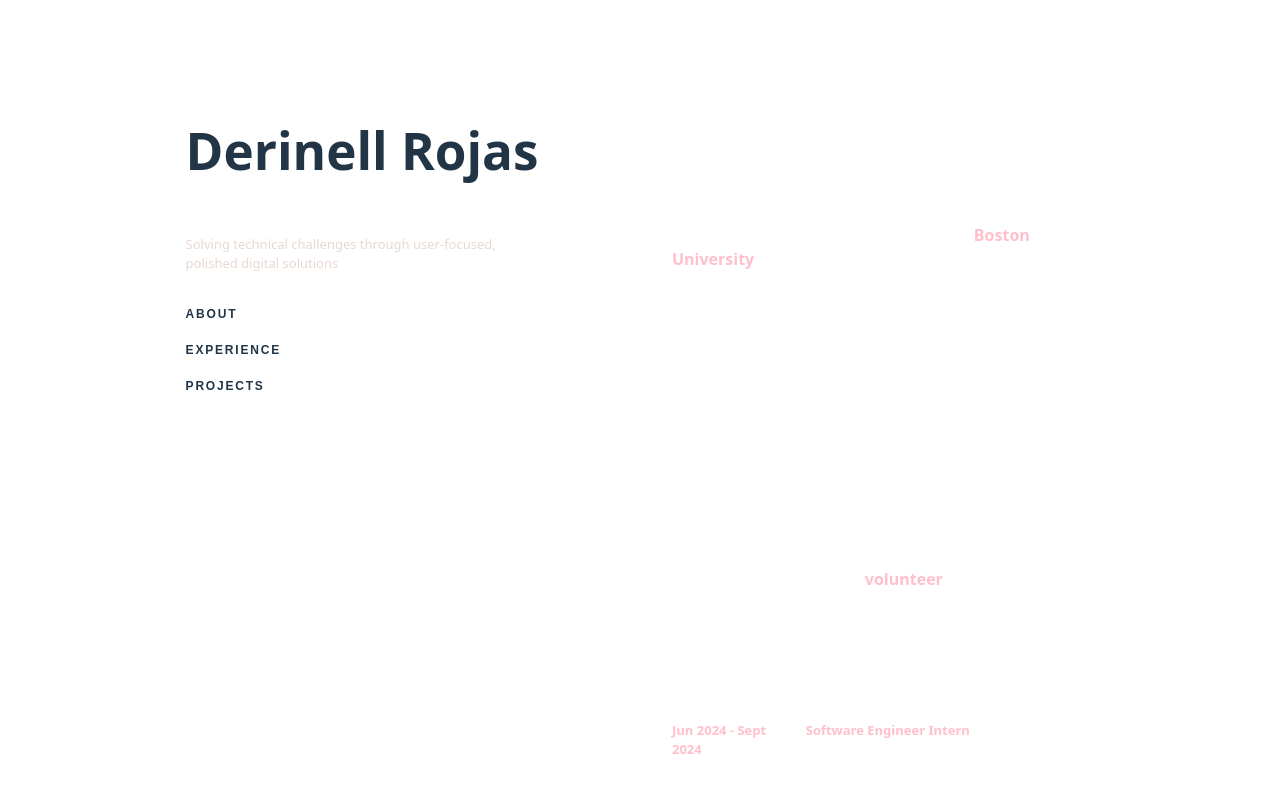
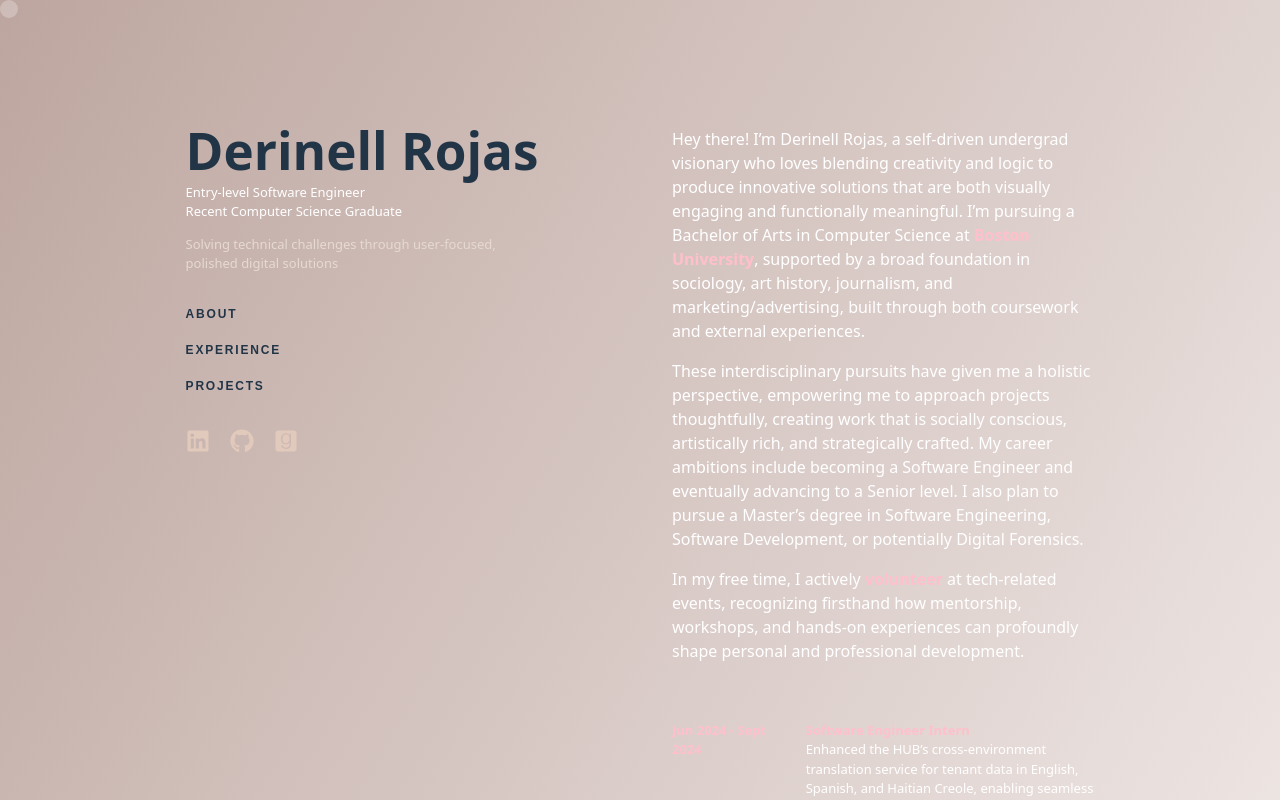
Before and after one commit to drojaa/portfolio, a React (Vite) app: page / in a window 1280 px wide. Shown: the top 800 px of the page. Built offline with nearby package versions, Linux system fonts and the light colour scheme.

Commit message:
Mouse + Animations

```diff
--- a/src/components/Links/Links.css
+++ b/src/components/Links/Links.css
@@ -5,9 +5,14 @@
     display: flex;
     font-size: x-large;
     margin-top: 7%;
-    gap: 10px;
+    gap: 20px;
 }
 
 .icon{
+    color: #e1c9bc;;
+}
+
+.icon:hover{
     color: white;
+
 }
--- a/src/components/Nav/Nav.css
+++ b/src/components/Nav/Nav.css
@@ -15,3 +15,13 @@ ul {
    margin-top: 5%;
 
 }
+
+li {
+    transition: transform 0.3s ease, color 0.3s ease;
+}
+
+li:hover{
+
+    transform: scale(1.3);
+    color: #FF6F61;
+}
--- a/src/index.css
+++ b/src/index.css
@@ -12,8 +12,22 @@
   -webkit-font-smoothing: antialiased;
   -moz-osx-font-smoothing: grayscale;
 
+  background: linear-gradient(120deg, #9B786F, #fffdfc);
+  background-size: 200% 200%;
+  animation: gradientShift 12s ease infinite alternate;
 
 }
+
+@keyframes gradientShift {
+  0% { background-position: 0% 50%; }
+  100% { background-position: 100% 50%; }
+}
+
+body, * {
+  cursor: none !important;
+}
+
+
 
 a {
   font-weight: 500;
--- a/src/pages/Home/Home.css
+++ b/src/pages/Home/Home.css
@@ -23,3 +23,18 @@
     padding: 2rem;    /* spacing */
     box-sizing: border-box;
 }
+
+.pointer {
+    position: fixed;
+    top: 0;
+    left: 0;
+    z-index: 999;
+    width: 1rem;
+    aspect-ratio: 1;
+    background-color: rgba(255, 255, 255, 0.25);
+    border: 1px solid transparent;
+    border-radius: 50%;
+    pointer-events: none;
+    transform: translate3d(var(--mouseX, 0), var(--mouseY, 0), 0);
+
+}
--- a/src/pages/Home/Home.jsx
+++ b/src/pages/Home/Home.jsx
@@ -6,11 +6,25 @@ import { Nav } from "../../components/Nav/Nav"
 import { Links } from "../../components/Links/links"
 import { Experience } from "../../components/Experience/Experience"
 
+import { useEffect, useState } from "react"
 export function Home() {
+const [pos, setPos] = useState({ x:0, y:0}) //storing the mouse coordinates
+
+useEffect(() => {
+    function handleMove(e){
+        setPos({x: e.clientX, y: e.clientY})
+
+        document.documentElement.style.setProperty("--mouseX", e.clientX + "px");
+        document.documentElement.style.setProperty("--mouseY", e.clientY + "px");
+    }
+    window.addEventListener("mousemove", handleMove)
+}, [])
+
     return (
         <>
         <div id="home-container">
         <div>
+
          <Name/>
          <Nav/>
          <Links/>
@@ -23,6 +37,7 @@ export function Home() {
 
 
         </div>
+        <div class="pointer" aria-hidden="true"></div>
         </>
     )
 }
```
